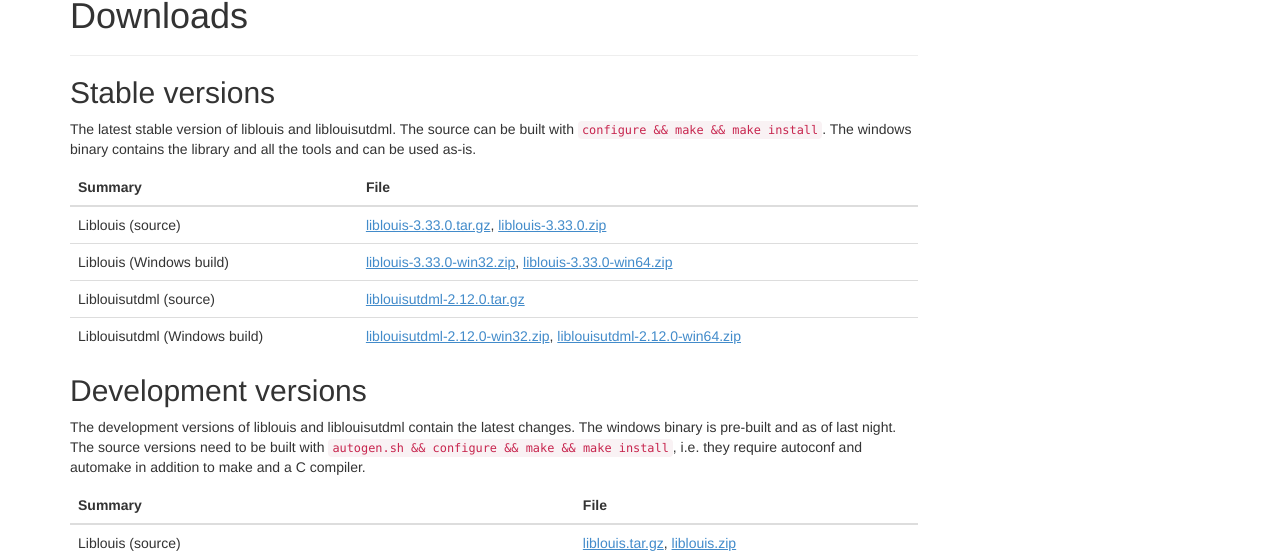
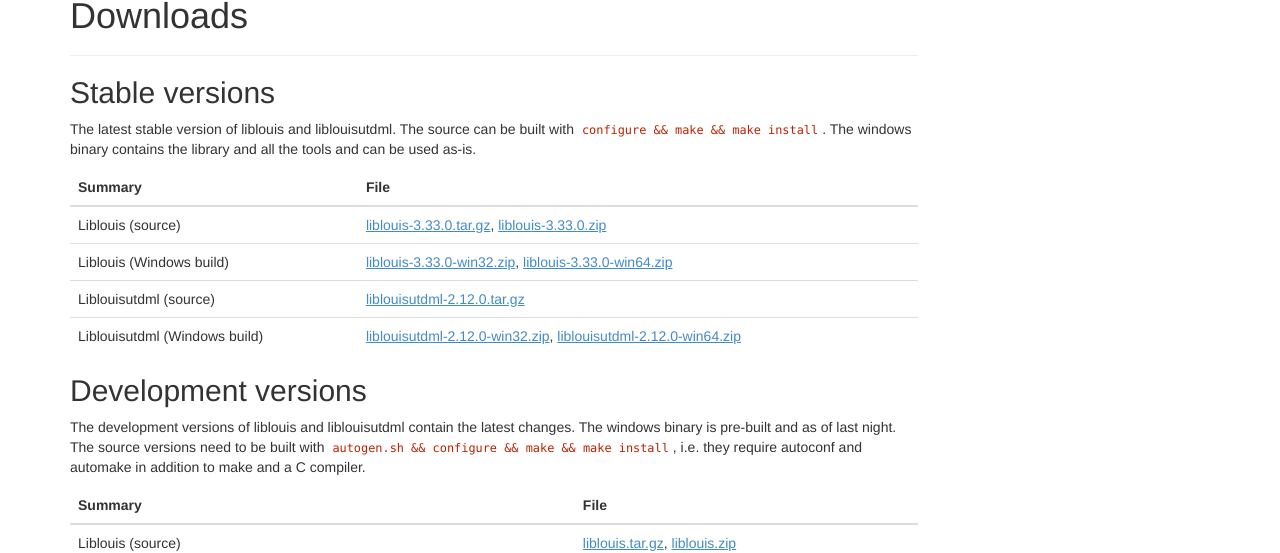
Before and after one commit to liblouis/liblouis.github.io, a Jekyll site: the page built from downloads/index.md, in a window 1280 px wide. Shown: the part 145-698 px from the top of the page. Built offline with Jekyll 4.4.1, drawn with Linux system fonts in a browser that asks for light colours.

Commit message:
CSS: change style for <code>

```diff
--- a/css/base.scss
+++ b/css/base.scss
@@ -26,6 +26,10 @@ a[href] {
 
 code {
 	font-size: 85%;
+	// change the color for code to a different shade of red
+	// and remove the background
+	color: #bb2200;
+	background-color: initial;
 }
 
 
```
